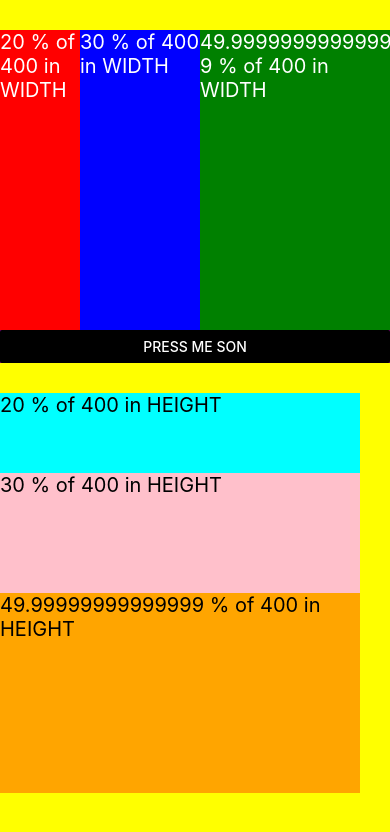
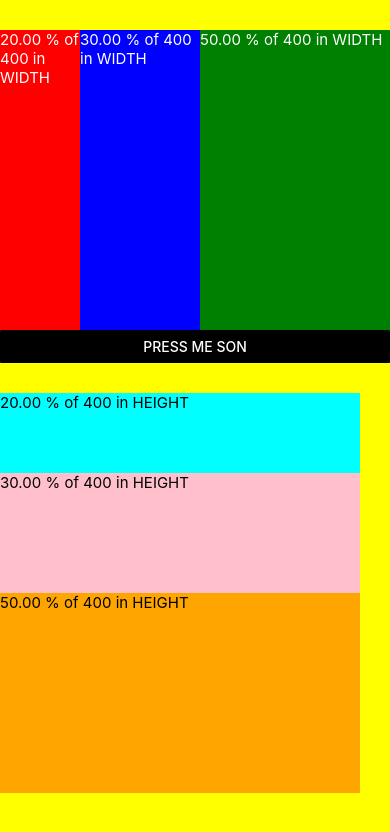
Before and after one commit to DrewIndeed/RN-repack-lazy-loading, a React Native app: screen / in a window 390 px wide. Shown: the top 832 px of the page. Built offline with nearby package versions, Linux system fonts and the light colour scheme.

Commit message:
adjust customRatio utiliZation

```diff
--- a/App.js
+++ b/App.js
@@ -35,11 +35,7 @@ const App = () => {
     0,
   );
 
-  if (width > 390) {
-    BaseScaler.setCustomRatio(0.75);
-  }
-
-  const sectionFontSize = BaseScaler.getWidthBasedTransformValue(20);
+  const sectionFontSize = BaseScaler.getWidthBasedTransformValue(20, 0.75);
 
   return (
     <SafeAreaView style={{flex: 1, backgroundColor: 'yellow'}}>
@@ -61,8 +57,11 @@ const App = () => {
                 backgroundColor: testColors1[idx],
               }}>
               <Text style={{color: 'white', fontSize: sectionFontSize}}>
-                {(widthsForHorizontal[idx] / sumOfTransformValues) * 100} % of{' '}
-                {sumOfTransformValues} in WIDTH
+                {(
+                  (widthsForHorizontal[idx] / sumOfTransformValues) *
+                  100
+                ).toFixed(2)}{' '}
+                % of {sumOfTransformValues} in WIDTH
               </Text>
             </View>
           ))}
@@ -98,8 +97,11 @@ const App = () => {
                 backgroundColor: testColors2[idx],
               }}>
               <Text style={{fontSize: sectionFontSize}}>
-                {(heightsForVertival[idx] / sumOfTransformValues) * 100} % of{' '}
-                {sumOfTransformValues} in HEIGHT
+                {(
+                  (heightsForVertival[idx] / sumOfTransformValues) *
+                  100
+                ).toFixed(2)}{' '}
+                % of {sumOfTransformValues} in HEIGHT
               </Text>
             </View>
           ))}
--- a/Scaler.js
+++ b/Scaler.js
@@ -4,13 +4,11 @@ class Scaler {
   // attributes
   _baseWidth;
   _baseHeight;
-  _customRatio;
 
   // constructor
-  constructor(baseWidth = 0, baseHeight = 0, customRatio = 1) {
+  constructor(baseWidth = 0, baseHeight = 0) {
     this._baseWidth = baseWidth;
     this._baseHeight = baseHeight;
-    this._customRatio = customRatio;
   }
 
   // getters
@@ -22,10 +20,6 @@ class Scaler {
     return this._baseHeight;
   }
 
-  getCustomRatio() {
-    return this._customRatio;
-  }
-
   // setters
   setBaseWidth(newBaseWidth) {
     this._baseWidth = newBaseWidth;
@@ -35,24 +29,20 @@ class Scaler {
     this._baseHeight = newBaseHeight;
   }
 
-  setCustomRatio(newCustomRatio) {
-    this._customRatio = newCustomRatio;
-  }
-
   // methods
-  getWidthBasedTransformValue(targetValue) {
+  getWidthBasedTransformValue(targetValue, customRatio = 1) {
     return (
       Number.parseFloat(targetValue / this.getBaseWidth()) *
       Dimensions.get('window').width *
-      this.getCustomRatio()
+      customRatio
     );
   }
 
-  getHeightBasedTransformValue(targetValue) {
+  getHeightBasedTransformValue(targetValue, customRatio = 1) {
     return (
       Number.parseFloat(targetValue / this.getBaseHeight()) *
       Dimensions.get('window').height *
-      this.getCustomRatio()
+      customRatio
     );
   }
 }
```
